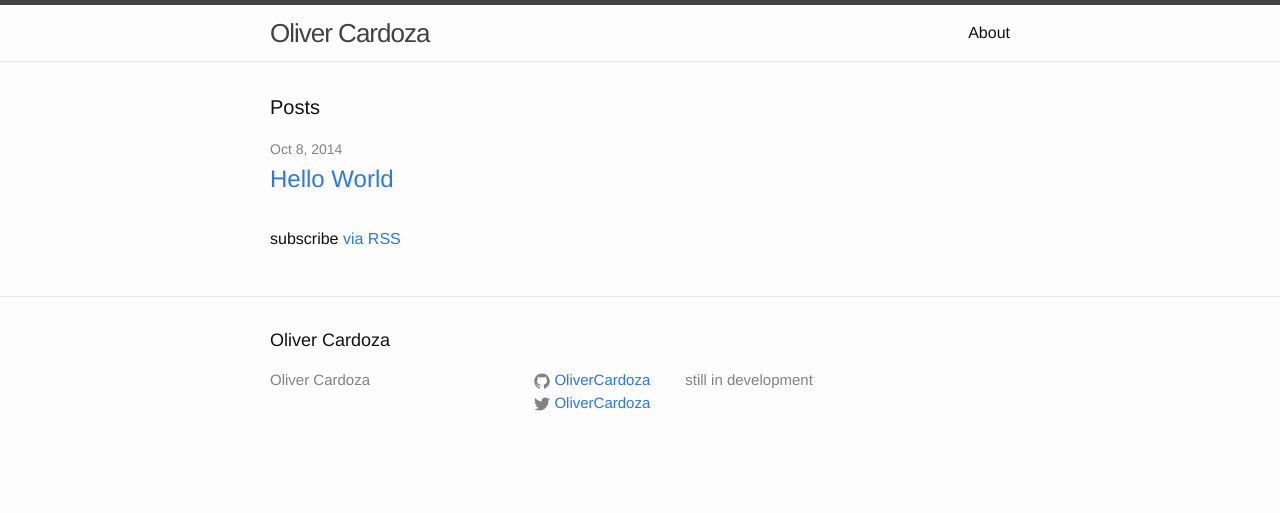
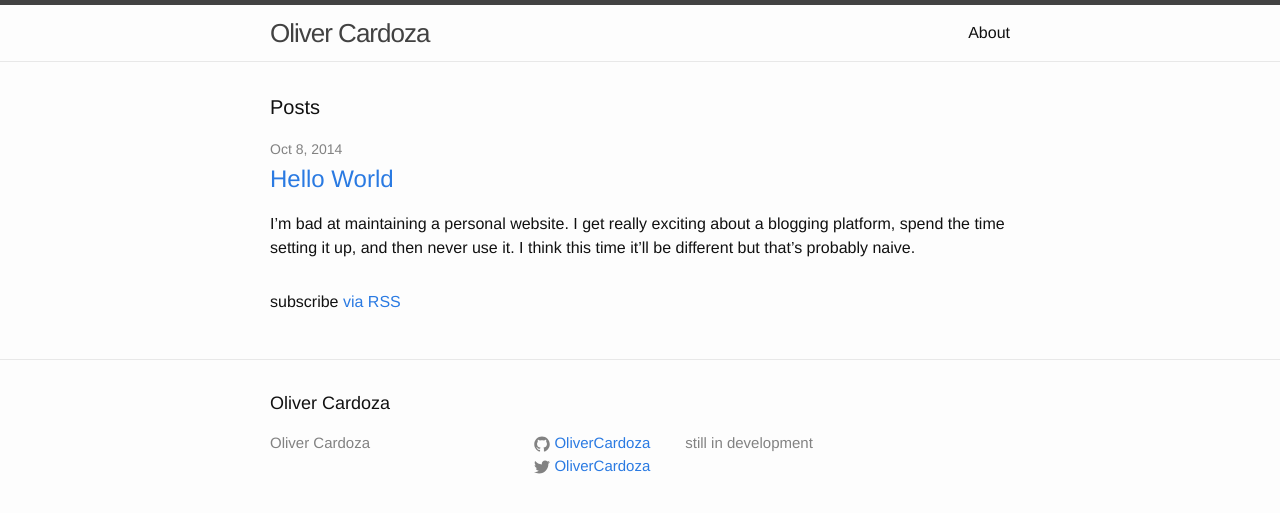
Before and after one commit to OliverCardoza/OliverCardoza.github.io, a Jekyll site: the page built from index.html, in a window 1280 px wide. Shown: the top 513 px of the page. Built offline with Jekyll 4.4.1, drawn with Linux system fonts in a browser that asks for light colours.

Commit message:
include article excerpt on index, fix 1st post to be accomodating

```diff
--- a/_posts/2014-10-08-hello-world.markdown
+++ b/_posts/2014-10-08-hello-world.markdown
@@ -3,9 +3,9 @@ layout: post
 title:  "Hello World"
 date:   2014-10-08 22:21:00
 ---
+I'm bad at maintaining a personal website. I get really exciting about a blogging platform, spend the time setting it up, and then never use it. I think this time it'll be different but that's probably naive.
+
 <img style="float: right" src="/images/me.jpg">
-
-I'm bad at maintaining a personal website. I get really exciting about a blogging platform, spend the time setting it up, and then never use it. I think this time it'll be different but that's probably naive.
 
 My original drive to create a personal website grew out of wanting complete ownership over a piece of the internet. It's not exactly hard to publish a site but I think it is hard to get all of the variables right. There's a tradeoff between ownership/control and ease of use. Another motivator to create a website is to get back to producing content. Over the years I've become more and more bothered by my consumer habits taking over any drive to produce things.
 
--- a/index.html
+++ b/index.html
@@ -14,6 +14,8 @@ layout: default
         <h2>
           <a class="post-link" href="{{ post.url | prepend: site.baseurl }}">{{ post.title }}</a>
         </h2>
+
+        <p>{{ post.excerpt }}</p>
       </li>
     {% endfor %}
   </ul>
```
